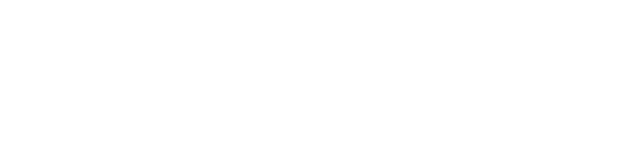
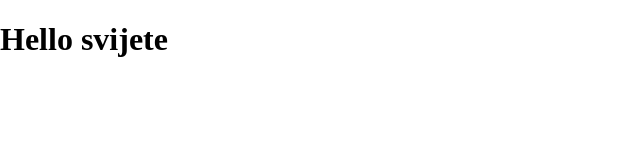
Before and after one commit to AmirBaa/GeneratorofQuotes, a plain HTML site: page index.html in a window 1280 px wide. Shown: the whole page, without its empty margins (0-640 px from the left). Drawn offline with Linux system fonts and the light colour scheme.

Commit message:
testing commit

```diff
--- a/index.html
+++ b/index.html
@@ -13,6 +13,7 @@
 </head>
 
 <body>
+    <h1>Hello svijete</h1>
     <!-- Script -->
     <script src="script.js"></script>
 </body>
```
